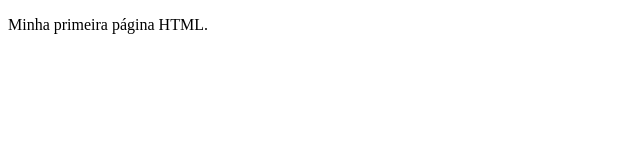
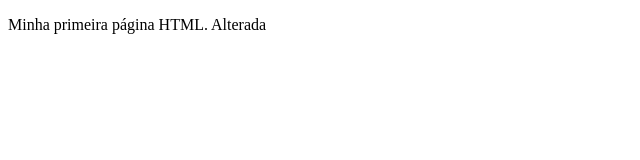
Before and after one commit to AlissonPereiraGit/treinando_git, a plain HTML site: page index.html in a window 1280 px wide. Shown: the full height of the page, 0-640 px from the left. Drawn offline with Linux system fonts and the light colour scheme.

Commit message:
commit modified:   index.html

```diff
--- a/index.html
+++ b/index.html
@@ -4,6 +4,6 @@
         <title>Exemplo</title>
     </head>
     <body>
-        <p>Minha primeira página HTML.</p>
+        <p>Minha primeira página HTML. Alterada </p>
     </body>
 </html>
```
